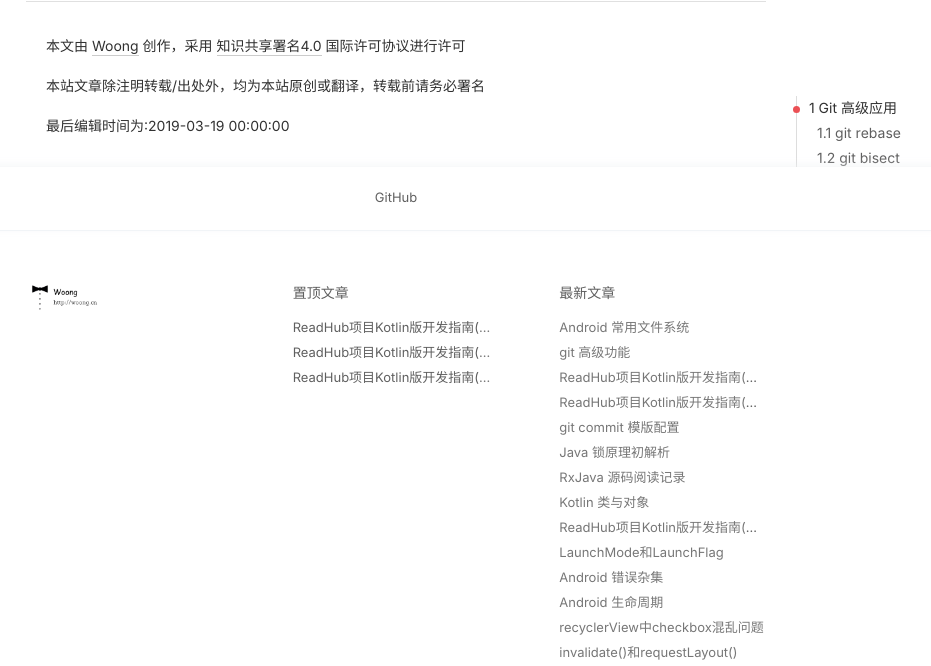
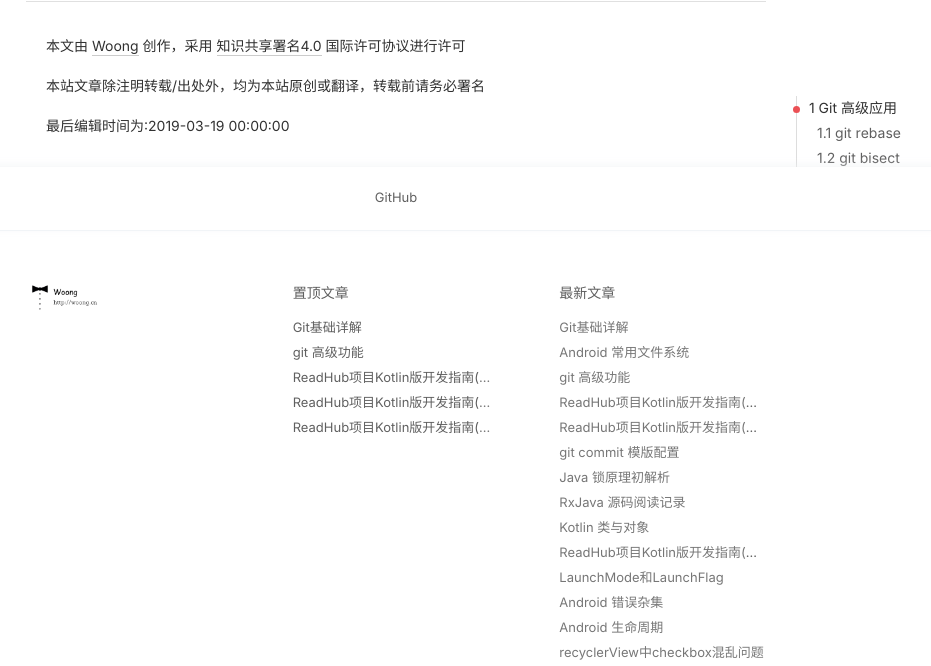
Before and after one commit to j1406493495/j1406493495.github.io, a Jekyll site: the page built from _posts/android/2019-03-19-GitAdvance.md, in a window 1280 px wide and 900 px high, scrolled down 4823 px, cut to the strip 234-900 px from the top of the window. Shown: the whole strip, without its empty margins (244-1175 px from the left). Built offline with Jekyll 4.4.1, drawn with Linux system fonts in a browser that asks for light colours; nearby versions of some CDN libraries; comment, search, counter and statistics services are not loaded.

Commit message:
[Bug XXXX] git base Cause: None Solution: None Fixed Version: None Branch: None

```diff
--- /dev/null
+++ b/_posts/android/2019-04-21-GitBase.md
@@ -0,0 +1,29 @@
+---
+layout: blog
+android: true
+istop: true
+title: "Git基础详解"
+background-image: https://ws3.sinaimg.cn/large/006tNc79ly1g2allno226j30mq0uy7ri.jpg
+date:  2019-04-21
+category: Android
+tags:
+- Android
+
+
+---
+
+## GIt 基础详解
+
+### git add
+
+### git commit
+
+### git pull
+
+### git push
+
+### git checkout
+
+### git reset
+
+### git merge
```
Also changed, not shown: _posts/android/2019-03-19-GitAdvance.md (+1 -1 lines).
